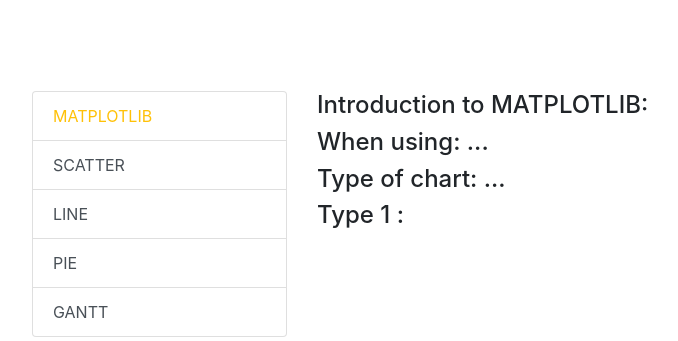
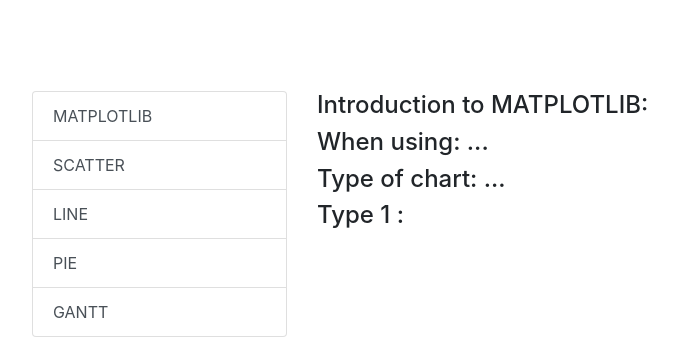
Before and after one commit to Tus261/app-ptdl1, a Django app: page /chart in a window 1280 px wide. Shown: the part 217-558 px from the top of the page, without its empty margins (53-731 px from the left). Run offline with Django 3.2, Linux system fonts and the light colour scheme; some libraries are stand-ins or nearby versions.

Commit message:
edit chartpage l2

```diff
--- a/ptdl/templates/pages/chart.html
+++ b/ptdl/templates/pages/chart.html
@@ -24,7 +24,7 @@
           <div class="row ">
             <div class=" col-lg-3 col-xl-3 ">
               <div class="list-group" id="list-tab" role="tablist">
-                <a href="#" class="list-group-item list-group-item-action text-warning">MATPLOTLIB</a>
+                <a href="#" class="list-group-item list-group-item-action">MATPLOTLIB</a>
                 <a href="#" class="list-group-item list-group-item-action">SCATTER</a>
                 <a href="#" class="list-group-item list-group-item-action">LINE</a>
                 <a href="#" class="list-group-item list-group-item-action">PIE</a>
--- a/ptdl/templates/pages/data_analysis.html
+++ b/ptdl/templates/pages/data_analysis.html
@@ -8,6 +8,7 @@
     <title>Data_analysis</title>
 </head>
 <body>
+    <div class="container">
         <nav class="navbar navbar-light" style="background-color: #9ad3bc;">
             <a class="navbar-brand" href="../html/tc.html">Home Page</a>
         </nav>
@@ -21,6 +22,8 @@
                     <h4>Data Analysis Report: ....</h4>
                 </div>
             </div>
+    </div>
+
 
 </body>
 </html>
```
Lines whose indentation alone changed are shown as unchanged.
